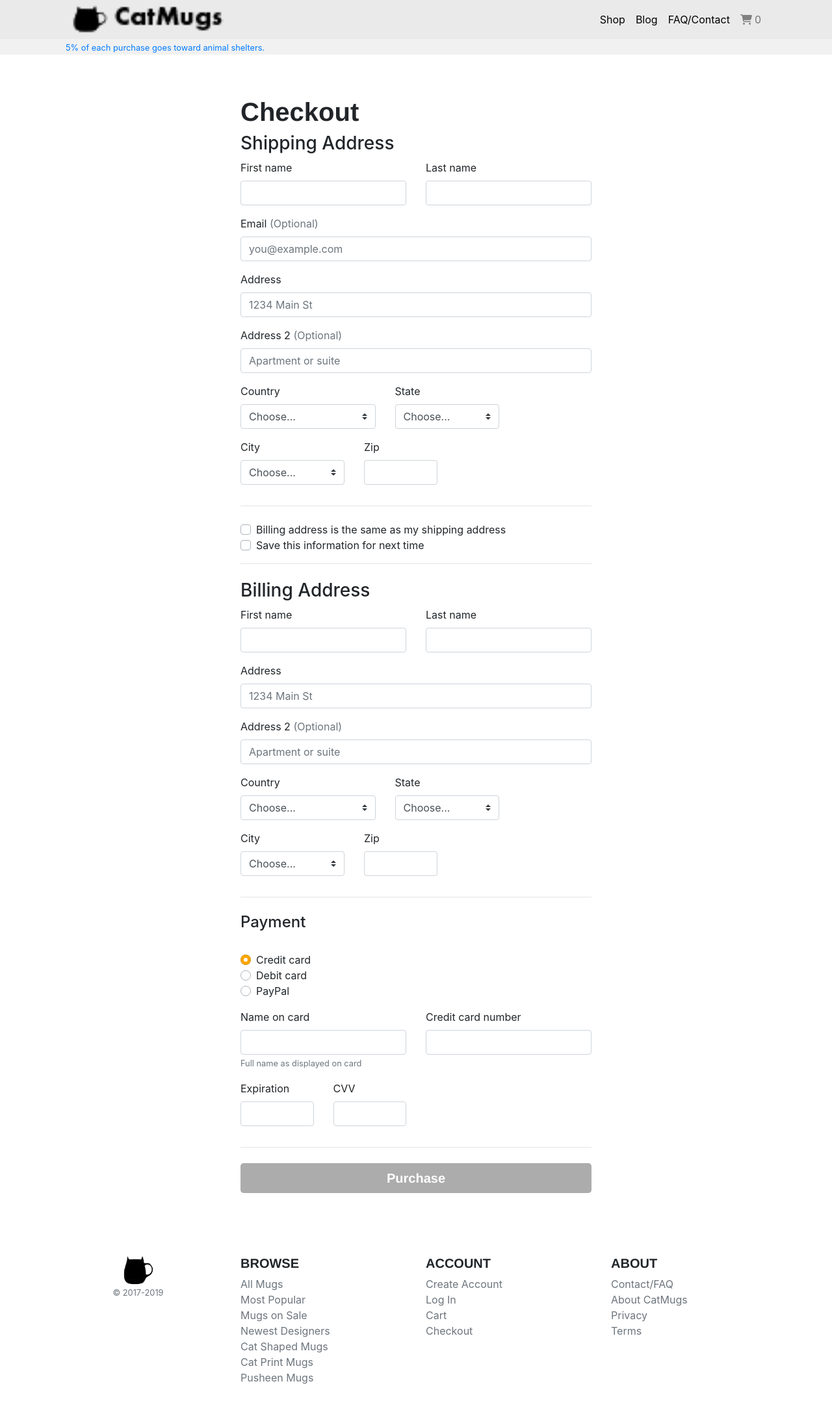
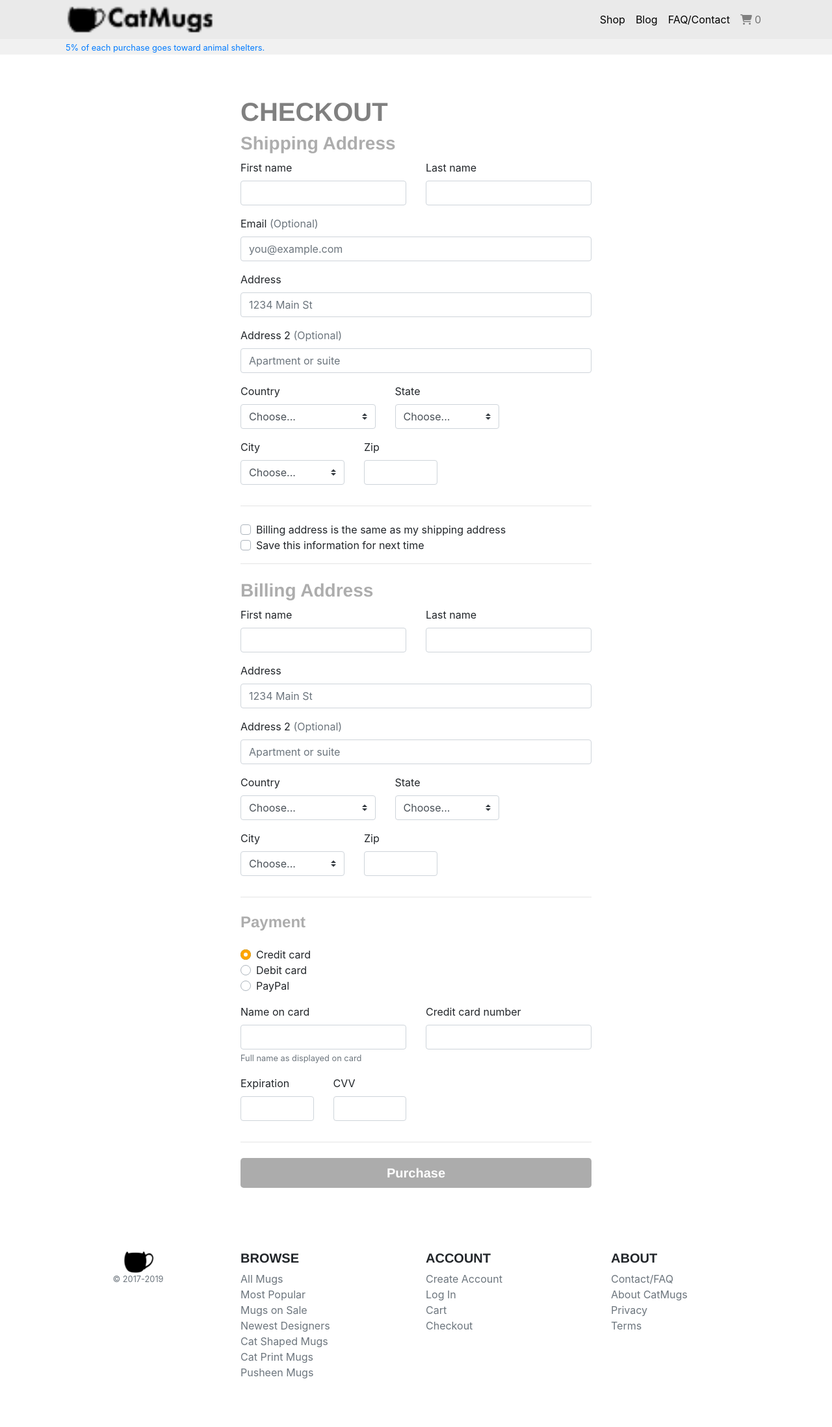
Before and after one commit to FalconSprint6/SMC_WD3_Fall19, a PHP site: the page made by maybe lets do this again/checkout.html in a window 1280 px wide. Shown: the whole page at 65% size. After the commit the page ends 2122 px from the top, so only its background shows below. Run offline with PHP 8.4, Linux system fonts and the light colour scheme; some libraries are stand-ins or nearby versions; some web fonts are replaced.

Commit message:
edited the logo

```diff
--- a/maybe lets do this again/blog.html
+++ b/maybe lets do this again/blog.html
@@ -25,8 +25,8 @@
                 <div class="container">
                   <a href="index.html">
                     <picture>
-                      <source media="(min-resolution: 192dpi)" srcset="images/catmugs1.png">
-                      <img class="navLogo" alt="CatMugs" src="images/catmugs2.png">
+                        <source media="(min-resolution: 192dpi)" srcset="images/catmugs1-1.png">
+                            <img class="navLogo" alt="CatMugs" src="images/catmugs2-1.png">
                     </picture>
                   </a>
 
@@ -287,7 +287,7 @@
     <footer class="container py-5">
         <div class="row">
             <div class="col-12 col-md text-center">
-                <img src="images/catmugs-Copy.png" width="48" height="48"></img>
+                <img src="images/catmug.png" width="48" height="35"></img>
                 <small class="d-block mb-3 text-muted">© 2017-2019</small>
             </div>
             <div class="col-6 col-md">
--- a/maybe lets do this again/checkout.html
+++ b/maybe lets do this again/checkout.html
@@ -15,7 +15,7 @@
   <link rel="stylesheet" href="https://use.typekit.net/xvm2hho.css">
   <!-- Custom CSS -->
   <link rel="stylesheet" href="style.css">
-  <title>Homepage</title>
+  <title>Checkout</title>
 </head>
 
 <body>
@@ -25,8 +25,8 @@
                         <div class="container">
                           <a href="index.html">
                             <picture>
-                              <source media="(min-resolution: 192dpi)" srcset="images/catmugs1.png">
-                              <img class="navLogo" alt="CatMugs" src="images/catmugs2.png">
+                              <source media="(min-resolution: 192dpi)" srcset="images/catmugs1-1.png">
+                                <img class="navLogo" alt="CatMugs" src="images/catmugs2-1.png">
                             </picture>
                           </a>
 
@@ -78,7 +78,7 @@
         <div class="row">
           <div class="col-md-3"> </div>
           <div class="col-md-6">
-            <h1 class="h2checkout">Checkout</h1>
+            <h1 class="h2checkout">CHECKOUT</h1>
             <h3 class="shipping">Shipping Address</h3>
             <form class="needs-validation" id="check">
               <div class="row">
@@ -177,7 +177,7 @@
               </div>
 
               <hr class="mb-4">
-              <h3 class="billing">Billing Address</h3>
+              <h3 class="shipping">Billing Address</h3>
               <form class="needs-validation">
                 <div class="row">
                   <div class="col-md-6 mb-3">
@@ -256,7 +256,7 @@
                 </div>
                 <hr class="mb-4">
 
-                <h4 class="mb-3">Payment</h4>
+                <h4 class="shipping">Payment</h4>
     <fieldset id="#payment">
                 <div class="d-block my-3">
                   <div class="custom-control custom-radio">
@@ -324,7 +324,7 @@
 <footer class="container py-5">
         <div class="row">
             <div class="col-12 col-md text-center">
-                <img src="images/catmugs-Copy.png" width="48" height="48"></img>
+              <img src="images/catmug.png" width="48" height="35"></img>
                 <small class="d-block mb-3 text-muted">© 2017-2019</small>
             </div>
             <div class="col-6 col-md">
--- a/maybe lets do this again/faq.html
+++ b/maybe lets do this again/faq.html
@@ -27,8 +27,8 @@
             <div class="container">
               <a href="index.html">
                 <picture>
-                  <source media="(min-resolution: 192dpi)" srcset="images/catmugs1.png">
-                  <img class="navLogo" alt="CatMugs" src="images/catmugs2.png">
+                  <source media="(min-resolution: 192dpi)" srcset="images/catmugs1-1.png">
+                    <img class="navLogo" alt="CatMugs" src="images/catmugs2-1.png">
                 </picture>
               </a>
 
@@ -157,7 +157,7 @@
 <footer class="container py-5">
         <div class="row">
             <div class="col-12 col-md text-center">
-                <img src="images/catmugs-Copy.png" width="48" height="48"></img>
+              <img src="images/catmug.png" width="48" height="35"></img>
                 <small class="d-block mb-3 text-muted">© 2017-2019</small>
             </div>
             <div class="col-6 col-md">
--- a/maybe lets do this again/product1.html
+++ b/maybe lets do this again/product1.html
@@ -26,8 +26,8 @@
                 <div class="container">
                   <a href="index.html">
                     <picture>
-                      <source media="(min-resolution: 192dpi)" srcset="images/catmugs1.png">
-                      <img class="navLogo" alt="CatMugs" src="images/catmugs2.png">
+                      <source media="(min-resolution: 192dpi)" srcset="images/catmugs1-1.png">
+                        <img class="navLogo" alt="CatMugs" src="images/catmugs2-1.png">
                     </picture>
                   </a>
 
@@ -185,7 +185,7 @@
         <footer class="container py-5">
             <div class="row">
                 <div class="col-12 col-md text-center">
-                    <img src="images/catmugs-Copy.png" width="48" height="48"></img>
+                  <img src="images/catmug.png" width="48" height="35"></img>
                     <small class="d-block mb-3 text-muted">© 2017-2019</small>
                 </div>
                 <div class="col-6 col-md">
--- a/maybe lets do this again/product2.html
+++ b/maybe lets do this again/product2.html
@@ -26,8 +26,8 @@
                 <div class="container">
                   <a href="index.html">
                     <picture>
-                      <source media="(min-resolution: 192dpi)" srcset="images/catmugs1.png">
-                      <img class="navLogo" alt="CatMugs" src="images/catmugs2.png">
+                      <source media="(min-resolution: 192dpi)" srcset="images/catmugs1-1.png">
+                        <img class="navLogo" alt="CatMugs" src="images/catmugs2-1.png">
                     </picture>
                   </a>
 
@@ -180,7 +180,7 @@
         <footer class="container py-5">
             <div class="row">
                 <div class="col-12 col-md text-center">
-                    <img src="images/catmugs-Copy.png" width="48" height="48"></img>
+                  <img src="images/catmug.png" width="48" height="35"></img>
                     <small class="d-block mb-3 text-muted">© 2017-2019</small>
                 </div>
                 <div class="col-6 col-md">
--- a/maybe lets do this again/product3.html
+++ b/maybe lets do this again/product3.html
@@ -26,8 +26,8 @@
                 <div class="container">
                   <a href="index.html">
                     <picture>
-                      <source media="(min-resolution: 192dpi)" srcset="images/catmugs1.png">
-                      <img class="navLogo" alt="CatMugs" src="images/catmugs2.png">
+                      <source media="(min-resolution: 192dpi)" srcset="images/catmugs1-1.png">
+                        <img class="navLogo" alt="CatMugs" src="images/catmugs2-1.png">
                     </picture>
                   </a>
 
@@ -180,7 +180,7 @@
         <footer class="container py-5">
             <div class="row">
                 <div class="col-12 col-md text-center">
-                    <img src="images/catmugs-Copy.png" width="48" height="48"></img>
+                  <img src="images/catmug.png" width="48" height="35"></img>
                     <small class="d-block mb-3 text-muted">© 2017-2019</small>
                 </div>
                 <div class="col-6 col-md">
--- a/maybe lets do this again/style.css
+++ b/maybe lets do this again/style.css
@@ -409,6 +409,14 @@ picture {
     font-family: futura-pt, Helvetica, sans-serif;
     font-weight: 700;
     font-style: normal;
+    color: grey;
+}
+
+.shipping {
+    font-family: futura-pt, Helvetica, sans-serif;
+    font-weight: 700;
+    font-style: normal;
+    color: #adadad
 }
 
 .blog-post-title:hover {
```
Also changed, not shown: maybe lets do this again/index.html (+3 -8 lines), maybe lets do this again/images/catmug.png (added), maybe lets do this again/images/catmugs1-1.png (added), maybe lets do this again/images/catmugs1-2.svg (added), maybe lets do this again/images/catmugs1.svg (added), maybe lets do this again/images/catmugs2-1.png (added).
